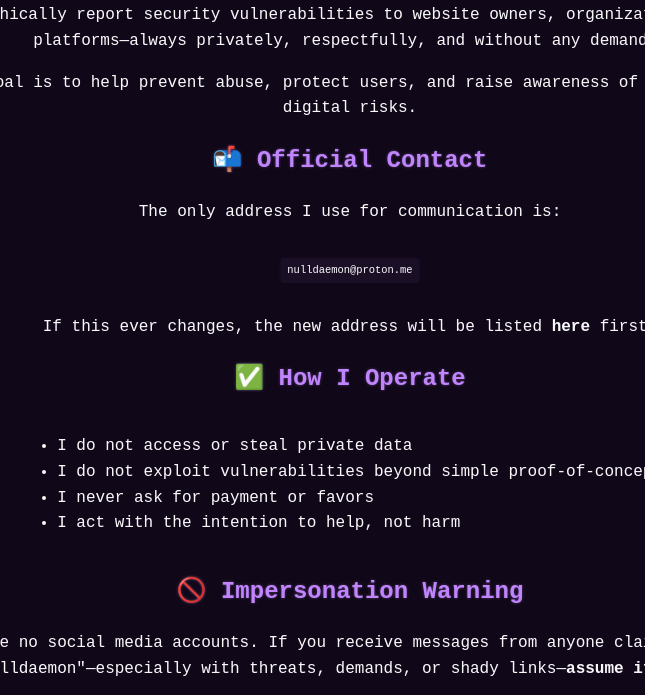
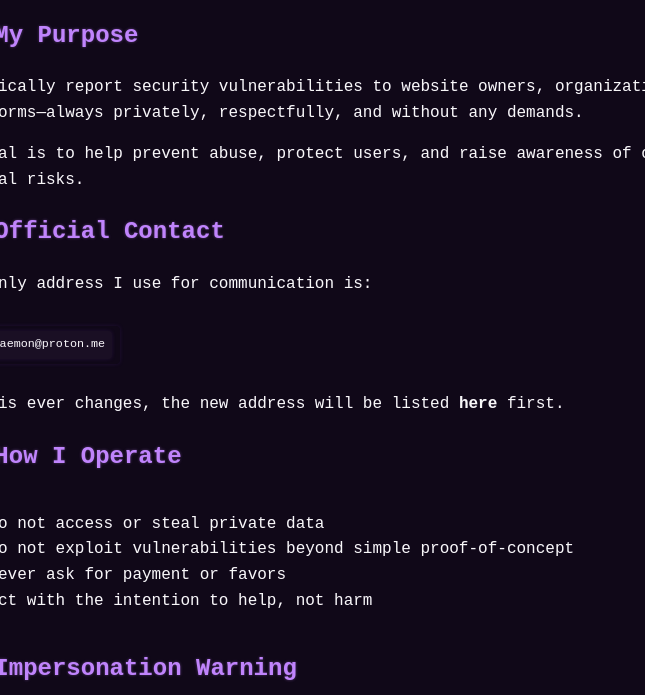
Before and after one commit to nulldaem0n/nulldaem0n.github.io, a plain HTML site: page index.html in a window 1280 px wide. Shown: the part 920-1615 px from the top of the page, without its empty margins (290-935 px from the left). Drawn offline with Linux system fonts and the light colour scheme.

Commit message:
Update index.css

```diff
--- a/index.css
+++ b/index.css
@@ -13,7 +13,6 @@ body {
     max-width: 800px;
     margin: auto;
     line-height: 1.6;
-    text-align: center;
     text-shadow: 0 0 1px #c084fc22;
 }
 
@@ -28,21 +27,12 @@ ul {
     display: inline-block;
 }
 
-pre {
-    background: none;
-    color: var(--fg);
-    padding: 0;
-    margin: 2rem 0;
-    font-size: 11px;
-    white-space: pre;
-    overflow-x: auto;
-    text-align: center;
-    box-shadow: none;
-    border: none;
+code {
+    background: var(--code-bg);
 }
 
-code {
-    background: var(--code-bg);
+code, pre {
+
     padding: 0.4em 0.6em;
     border-radius: 4px;
     display: inline-block;
```
